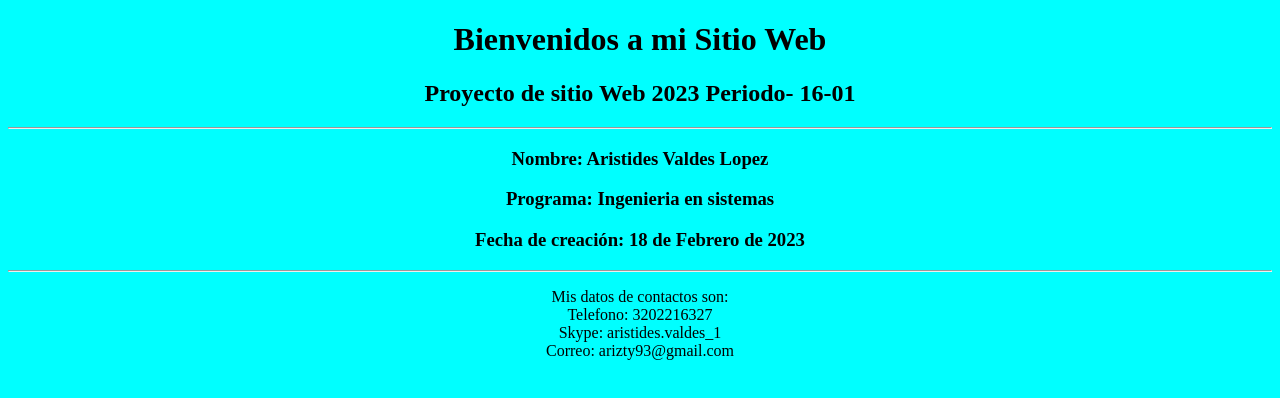
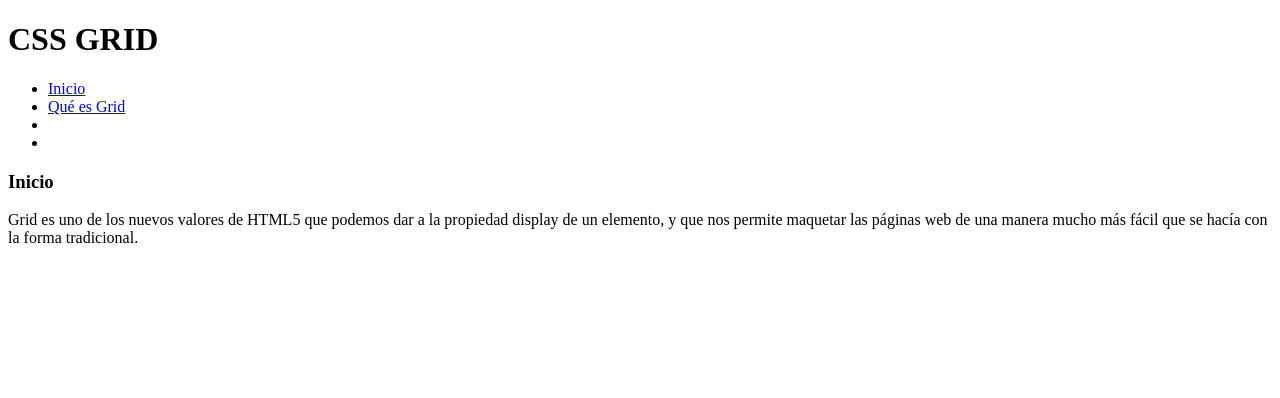
Before and after one commit to aristides-v/DSW-Aristides-Valdes-1-Periodo-16-01-2023, a plain HTML site: page index.html in a window 1280 px wide. Drawn offline with Linux system fonts and the light colour scheme.

Commit message:
continuar

```diff
--- a/index.html
+++ b/index.html
@@ -4,27 +4,30 @@
     <meta charset="UTF-8">
     <meta http-equiv="X-UA-Compatible" content="IE=edge">
     <meta name="viewport" content="width=device-width, initial-scale=1.0">
-    <title>Document</title>
+    <title>fase 2</title>
 </head>
-<STyle>
-    * {
-        text-align: center;
-        background-color: aqua;
-        color: black;
-    }
-</STyle>
 <body>
-    <h1>Bienvenidos a mi Sitio Web</h1>
-    <h2> Proyecto de sitio Web 2023  Periodo- 16-01</h2>
-<hr>
-<h3> Nombre: Aristides Valdes Lopez</h3>
-<h3> Programa: Ingenieria en sistemas</h3>
-<h3> Fecha de creación: 18 de Febrero de 2023</h3>
-<hr>
-    <p> Mis datos de contactos son: <br>
-        Telefono: 3202216327 <br>
-        Skype: aristides.valdes_1<br>
-        Correo: arizty93@gmail.com
-    </p>
+    <header>
+        <h1> CSS GRID</h1>
+    </header>
+    <nav>
+        <ul>
+             <li> <a href=" "> Inicio </a></li>
+             <li> <a href="#seccion2"> Qué es Grid </a></li>
+             <li></li>
+             <li></li>
+        </ul>
+    </nav>
+    <section>
+<h3>
+    Inicio
+</h3>
+    </section>
+    <a href="seccion2"></a>
+    <section>
+
+    </section>
+
+    <p> Grid es uno de los nuevos valores de HTML5 que podemos dar a la propiedad display de un elemento, y que nos permite maquetar las páginas web de una manera mucho más fácil que se hacía con la forma tradicional.</p>
 </body>
 </html>
```
Also changed, not shown: fase 1 index.html (added, +30 -0 lines).
